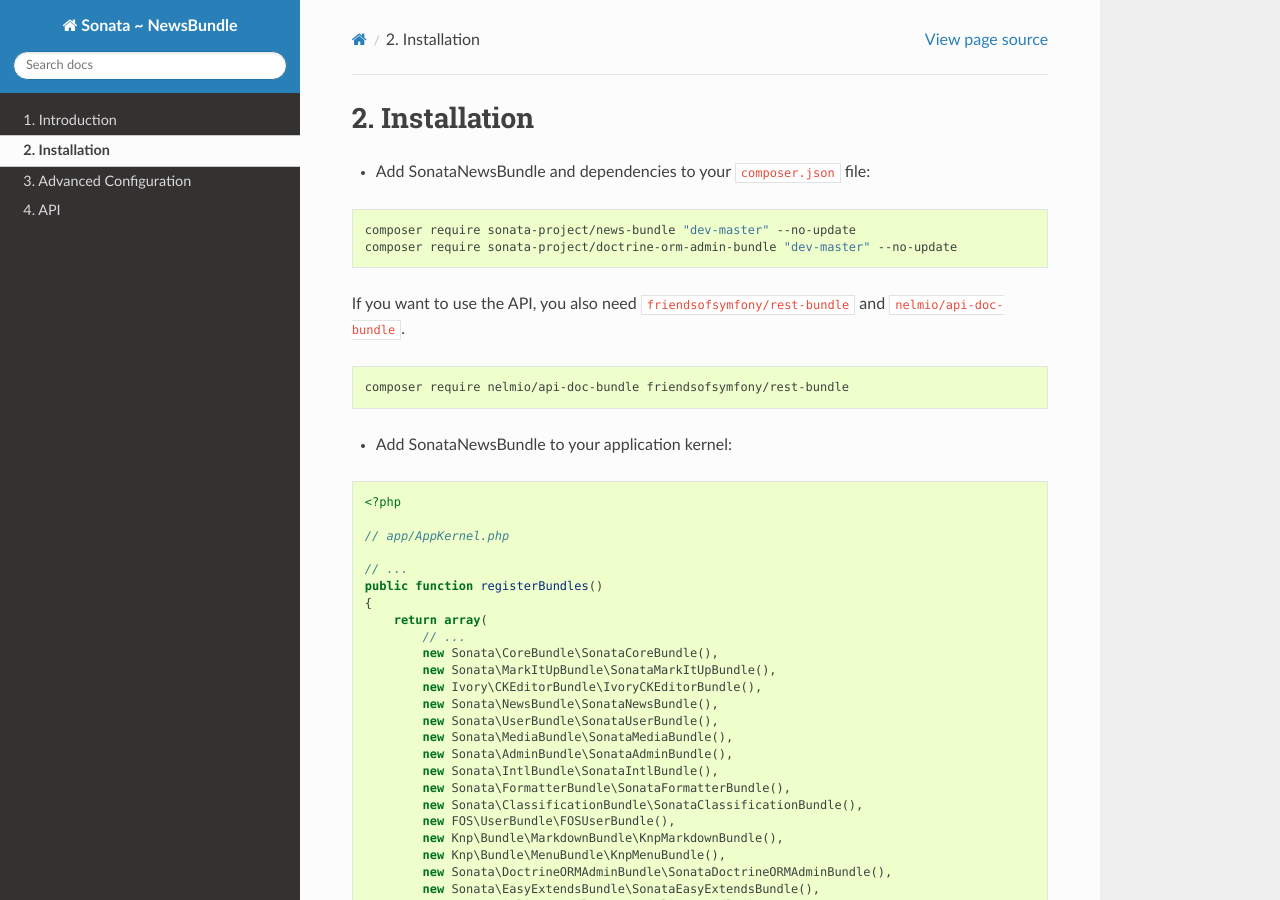
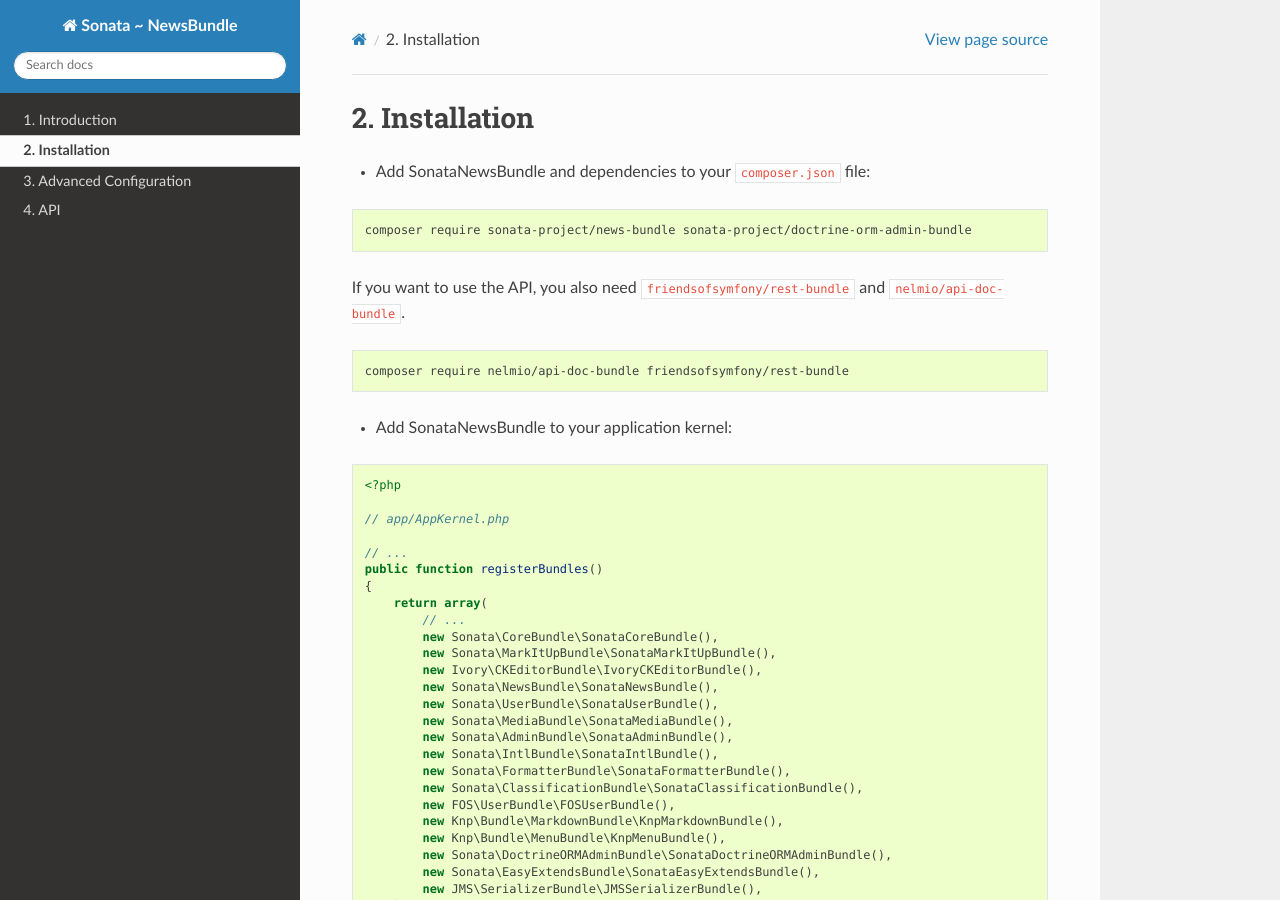
Before and after one commit to sonata-project/SonataNewsBundle, a Sphinx documentation site: the page built from Resources/doc/reference/installation.rst, in a window 1280 px wide and 900 px high. Built offline with Sphinx 7.4.7 and the Read the Docs theme 2.0.0, drawn with Linux system fonts in a browser that asks for light colours.

Commit message:
Let Composer pick the right version constraints

```diff
--- a/Resources/doc/reference/installation.rst
+++ b/Resources/doc/reference/installation.rst
@@ -5,8 +5,7 @@
 
 .. code-block:: bash
 
-    composer require sonata-project/news-bundle "dev-master" --no-update
-    composer require sonata-project/doctrine-orm-admin-bundle "dev-master" --no-update
+    composer require sonata-project/news-bundle sonata-project/doctrine-orm-admin-bundle
 
 
 If you want to use the API, you also need ``friendsofsymfony/rest-bundle`` and ``nelmio/api-doc-bundle``.
```
